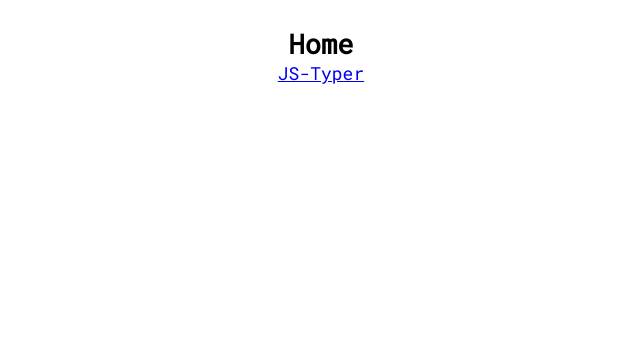
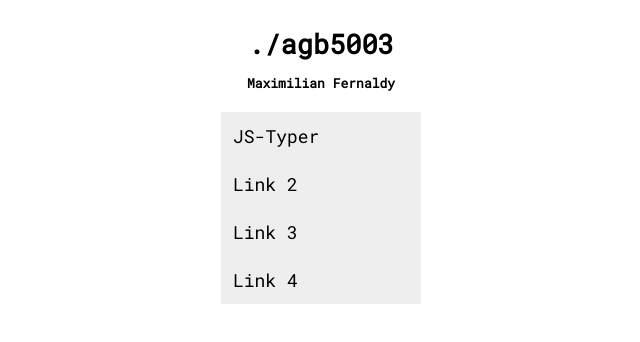
Before and after one commit to agb5003/agb5003.github.io, a plain HTML site: page index.html in a window 1280 px wide. Shown: the whole page, without its empty margins (319-959 px from the left). Drawn offline with Linux system fonts and the light colour scheme.

Commit message:
css changes

```diff
--- a/css/js-typer-style.css
+++ b/css/js-typer-style.css
@@ -8,7 +8,7 @@ body {
 }
 
 .author {
-    font-size: 10px;
+    font-size: 13px;
 }
 
 .head{
--- a/css/style.css
+++ b/css/style.css
@@ -9,7 +9,33 @@ body {
     font-family: 'Roboto Mono'; font-size: 18px;
 }
 
+.author {
+    font-size: 13px;
+    margin-bottom: 20px;
+}
+
 .homepageTitle {
     font-size: 27px;
     margin-bottom: auto;
 }
+
+.menuContainer {
+    border: none;
+    border-radius: 10px;
+}
+
+.vertical-menu {
+    width: 200px;
+    border: none;
+    border-radius: 10px;
+}
+.vertical-menu a {
+    background-color: #eee;
+    color: black;
+    display: block;
+    padding: 12px;
+    text-decoration: none;
+}
+.vertical-menu a:hover {
+    background-color: #ccc;
+}
--- a/index.html
+++ b/index.html
@@ -5,11 +5,19 @@
     <meta http-equiv="X-UA-Compatible" content="IE=edge">
     <meta name="viewport" content="width=device-width, initial-scale=1.0">
     <title>agb5003</title>
-    <link rel="stylesheet" href="css/style.css">
+    <link rel="stylesheet" defer href="css/style.css">
     <link rel="stylesheet" href="https://fonts.googleapis.com/css?family=Roboto+Mono">
 </head>
 <body>
-    <h1 class="homepageTitle">Home</h1>
-    <a href="html/js-typer.html">JS-Typer</a>
+    <h1 class="homepageTitle">./agb5003</h1>
+    <h3 class="author">Maximilian Fernaldy</h3>
+    <div class="menuContainer">
+        <div class="vertical-menu">
+            <a href="html/js-typer.html">JS-Typer</a>
+            <a href="#">Link 2</a>
+            <a href="#">Link 3</a>
+            <a href="#">Link 4</a>
+        </div>
+    </div>
 </body>
 </html>
```
